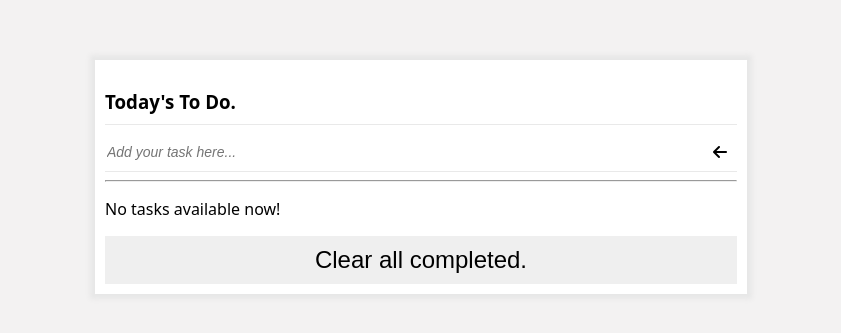
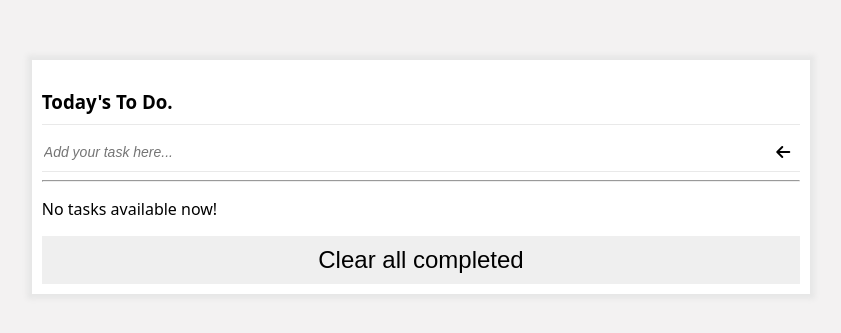
Before and after one commit to inspecta/todo-list-webpack, a website built with webpack: page src/index.html in a window 1280 px wide. Shown: the part 231-564 px from the top of the page, without its empty margins (219-1060 px from the left). Built offline with nearby package versions, Linux system fonts and the light colour scheme.

Commit message:
Update functionality and styles

```diff
--- a/src/index.html
+++ b/src/index.html
@@ -16,7 +16,6 @@
       <div class="add-task">
         <input
           type="text"
-          name=""
           placeholder="Add your task here..."
           class="input-task"
           required
--- a/src/modules/displayTasks.js
+++ b/src/modules/displayTasks.js
@@ -23,7 +23,7 @@ const displayTasks = (tasksObj) => {
   const taskStatus = document.getElementById(tasksObj.index);
   const inputDisplay = document.getElementById(`input-display-${tasksObj.index}`);
 
-  if (tasksObj.completed === true) {
+  if (tasksObj.completed) {
     taskStatus.checked = true;
     inputDisplay.style.textDecoration = 'line-through';
   } else {
@@ -35,6 +35,11 @@ const displayTasks = (tasksObj) => {
   const checkbox = document.getElementById(`${tasksObj.index}`);
   checkbox.addEventListener('change', () => {
     checkCompleted(tasksObj.index);
+    if (taskStatus.checked) {
+      inputDisplay.style.textDecoration = 'line-through';
+    } else {
+      inputDisplay.style.textDecoration = 'none';
+    }
   });
 
   /* Remove tasks */
@@ -68,9 +73,11 @@ export const footer = () => {
   const lowDiv = document.createElement('div');
   lowDiv.classList.add('footer');
   todoListContainer.appendChild(lowDiv);
-  lowDiv.innerHTML = `
-      <button id='clear-tasks'>Clear all completed.</button>
-    `;
+
+  const clearBtn = document.createElement('button');
+  lowDiv.appendChild(clearBtn);
+  clearBtn.id = 'clear-tasks';
+  clearBtn.appendChild(document.createTextNode('Clear all completed'));
 
   const clearTasks = document.getElementById('clear-tasks');
   clearTasks.addEventListener('click', () => {
--- a/src/style.css
+++ b/src/style.css
@@ -13,7 +13,7 @@ body {
 }
 
 .todo-list {
-  width: 50%;
+  width: 70%;
   margin: auto;
   height: auto;
   background-color: #fff;
@@ -38,6 +38,7 @@ h3 {
 .input-task {
   outline: 0;
   border: 0;
+  width: 80%;
 }
 
 .input-task::placeholder {
@@ -103,3 +104,9 @@ h3 {
   height: 2em;
   font-size: 1.5em;
 }
+
+@media screen and (min-width: 768px) {
+  .todo-list {
+    width: 60%;
+  }
+}
```
Lines whose indentation alone changed are shown as unchanged.
